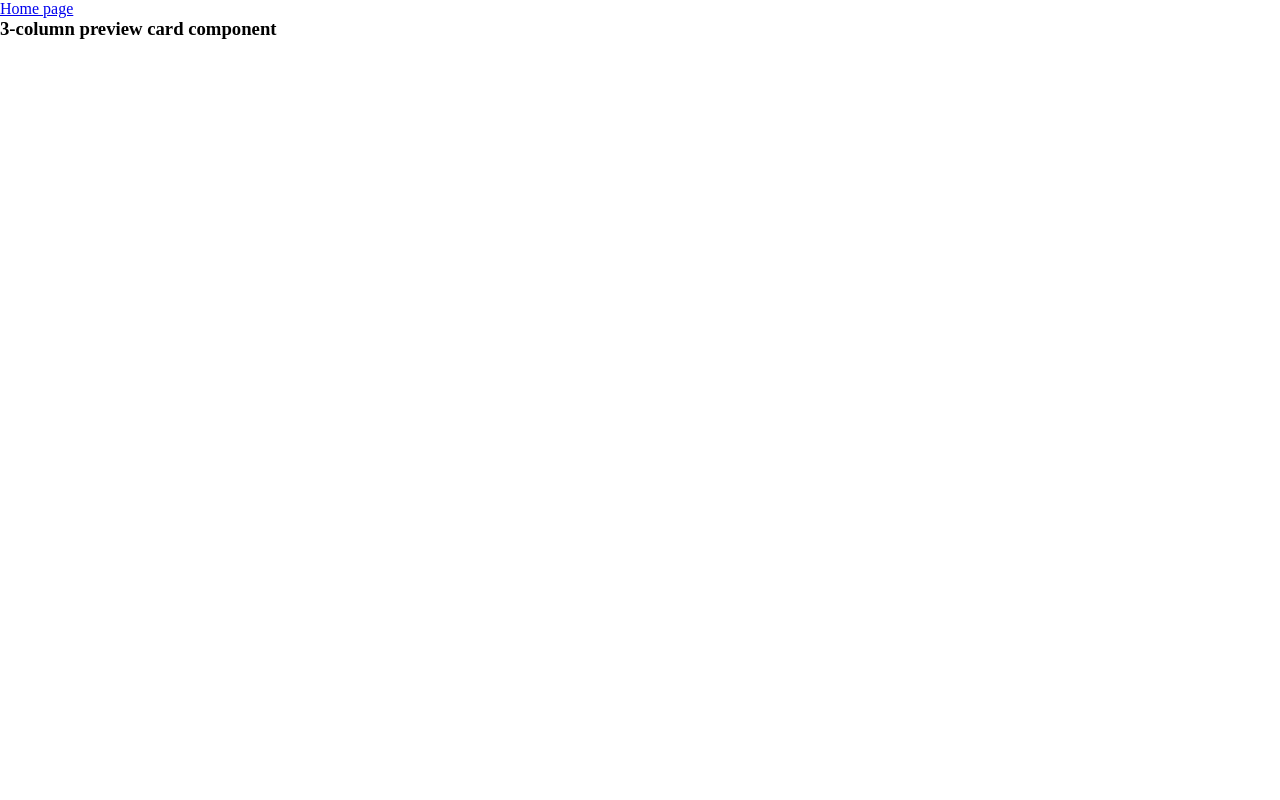
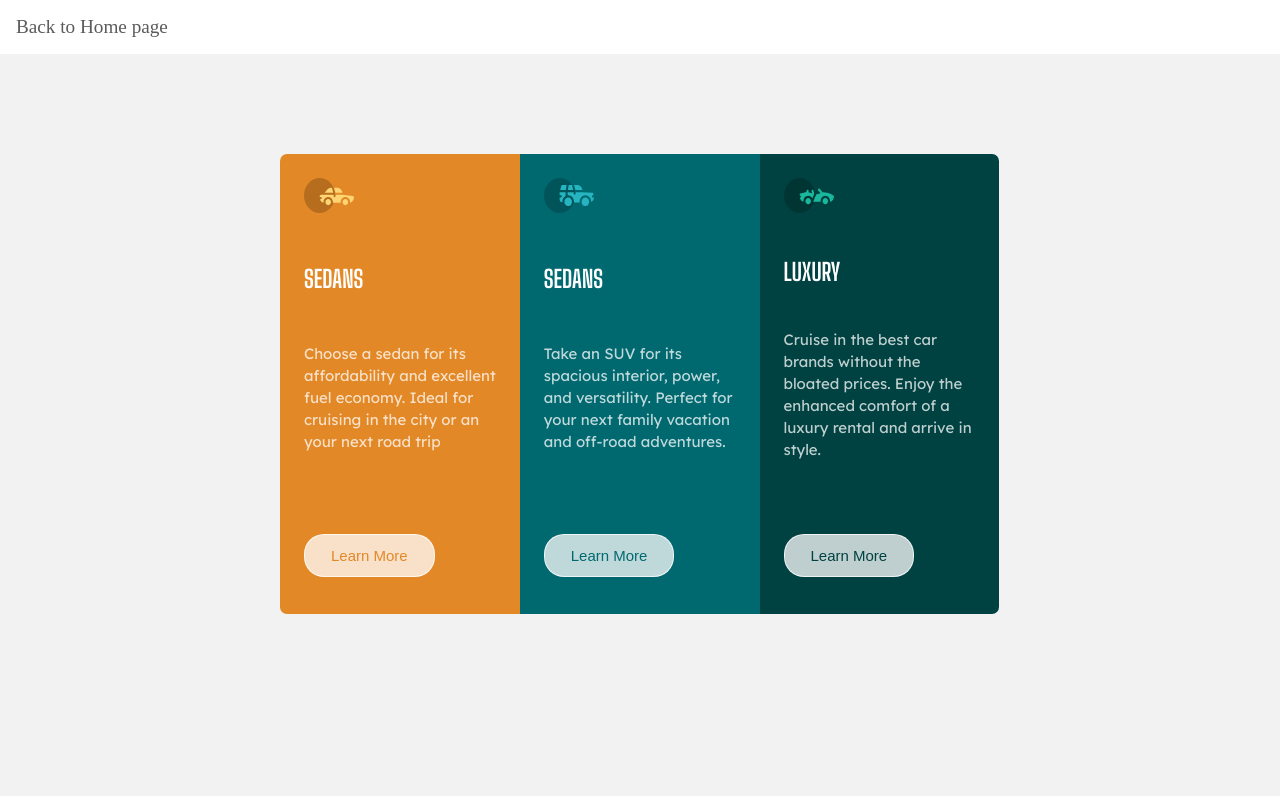
Before and after one commit to Dina2703/css_small-projects, a React (Create React App) app: page /preview-card in a window 1280 px wide. Built offline with nearby package versions, Linux system fonts and the light colour scheme.

Commit message:
Preview Card project: style for the desktop view

```diff
--- a/src/components/Home.js
+++ b/src/components/Home.js
@@ -5,7 +5,7 @@ function Home() {
     <div>
       <header>
         <nav>
-          <NavLink to="/">Home page</NavLink>
+          <NavLink to="/">Back to Home page</NavLink>
         </nav>
       </header>
       <main>
--- a/src/components/PreviewCard.js
+++ b/src/components/PreviewCard.js
@@ -1,10 +1,66 @@
 import React from "react";
+import "../style/preview_card.css";
+import sedanImg from "../assets/preview-card/images/icon-sedans.svg";
+import suvsImg from "../assets/preview-card/images/icon-suvs.svg";
+import luxuryImg from "../assets/preview-card/images/icon-luxury.svg";
 
 function PreviewCard() {
   return (
-    <div>
-      <h3>3-column preview card component</h3>
-    </div>
+    <section id="preview-card">
+      <div className="container">
+        <div className="item left">
+          <div className="img-wrapper">
+            <img src={sedanImg} alt="" />
+          </div>
+          <div>
+            <h3>SEDANS</h3>
+          </div>
+          <div className="">
+            <p>
+              Choose a sedan for its affordability and excellent fuel economy.
+              Ideal for cruising in the city or an your next road trip
+            </p>
+          </div>
+          <div>
+            <button>Learn More</button>
+          </div>
+        </div>
+        <div className="item middle">
+          <div className="img-wrapper">
+            <img src={suvsImg} alt="" />
+          </div>
+          <div>
+            <h3>SEDANS</h3>
+          </div>
+          <div>
+            <p>
+              Take an SUV for its spacious interior, power, and versatility.
+              Perfect for your next family vacation and off-road adventures.
+            </p>
+          </div>
+          <div>
+            <button>Learn More</button>
+          </div>
+        </div>
+        <div className="item right">
+          <div className="img-wrapper">
+            <img src={luxuryImg} alt="" />
+          </div>
+          <div>
+            <h3>LUXURY</h3>
+          </div>
+          <div className="">
+            <p>
+              Cruise in the best car brands without the bloated prices. Enjoy
+              the enhanced comfort of a luxury rental and arrive in style.
+            </p>
+          </div>
+          <div>
+            <button>Learn More</button>
+          </div>
+        </div>
+      </div>
+    </section>
   );
 }
 
--- a/src/index.css
+++ b/src/index.css
@@ -1,7 +1,7 @@
 body {
   background-color: #fff;
   width: 100vw;
-  overflow-x: hidden;
+
   margin: 0;
 }
 
@@ -11,6 +11,18 @@ body {
   box-sizing: border-box;
 }
 
+header nav a {
+  text-decoration: none;
+  color: rgb(92, 91, 91);
+  font-size: larger;
+  cursor: pointer;
+}
+
+header nav {
+  width: 100%;
+  margin: 1rem;
+}
+
 /* hide 'home page' link, at the main page */
 header nav a.active {
   display: none;
--- /dev/null
+++ b/src/style/preview_card.css
@@ -0,0 +1,99 @@
+@import url("https://fonts.googleapis.com/css2?family=Big+Shoulders+Display:wght@700&family=Lexend+Deca&display=swap");
+
+:root {
+  --bright-orange: hsl(31, 77%, 52%);
+  --dark-cyan: hsl(184, 100%, 22%);
+  --very-dark-cyan: hsl(179, 100%, 13%);
+  --transparent-white: hsla(0, 0%, 100%, 0.75);
+  --light-gray: hsl(0, 0%, 95%);
+}
+
+#preview-card {
+  background-color: var(--light-gray);
+  font-family: "Lexend Deca", sans-serif;
+  width: 100vw;
+  height: calc(100vh - 58px);
+  padding-top: 100px;
+}
+
+#preview-card .container {
+  width: 720px;
+  height: 460px;
+  margin: auto;
+}
+
+#preview-card img {
+  width: 100%;
+}
+
+.item .img-wrapper {
+  display: inline-block;
+  width: 50px;
+}
+
+#preview-card h3 {
+  color: white;
+  font-family: "Big Shoulders Display", sans-serif;
+  font-size: x-large;
+  font-weight: 700;
+}
+
+#preview-card p {
+  font-size: 15px;
+  margin-bottom: 30px;
+  color: var(--transparent-white);
+  line-height: 22px;
+}
+
+#preview-card button {
+  background-color: var(--transparent-white);
+  border: 1px solid var(--transparent-white);
+  border-radius: 20px;
+  padding: 12px 26px;
+  font-size: 15px;
+  cursor: pointer;
+  transition: all 0.15 ease-in-out;
+  margin-bottom: 13px;
+}
+
+#preview-card button:hover {
+  color: var(--transparent-white);
+  background-color: transparent;
+  border: 1px solid white;
+}
+
+.item {
+  width: 33.3%;
+  height: 100%;
+  padding: 1.5rem;
+  display: inline-flex;
+  flex-direction: column;
+  justify-content: space-between;
+}
+
+.left {
+  background-color: var(--bright-orange);
+  border-top-left-radius: 7px;
+  border-bottom-left-radius: 7px;
+}
+.left button {
+  color: var(--bright-orange);
+}
+
+.middle {
+  background-color: var(--dark-cyan);
+}
+
+.middle button {
+  color: var(--dark-cyan);
+}
+
+.right {
+  background-color: var(--very-dark-cyan);
+  border-top-right-radius: 7px;
+  border-bottom-right-radius: 7px;
+}
+
+.right button {
+  color: var(--very-dark-cyan);
+}
```
